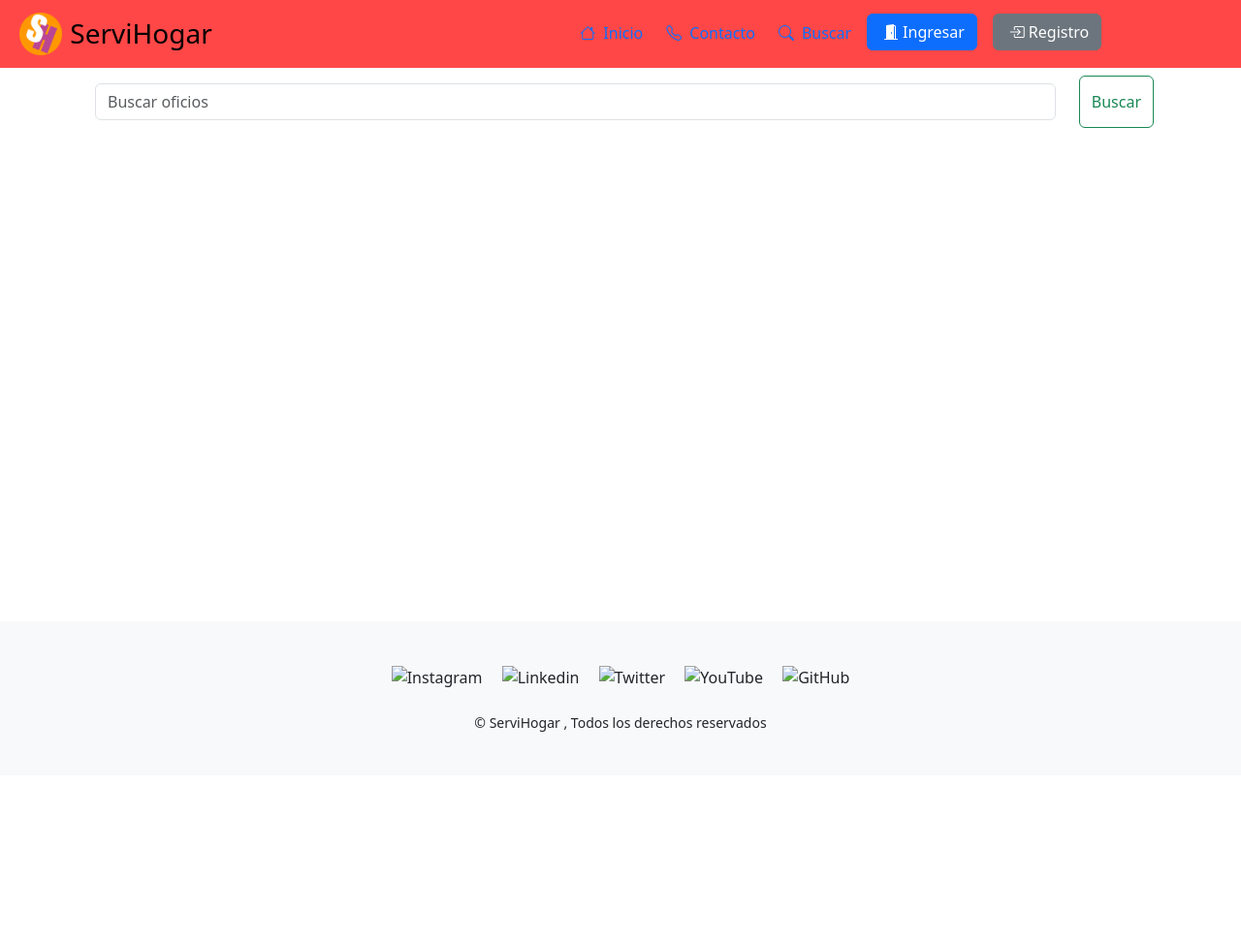
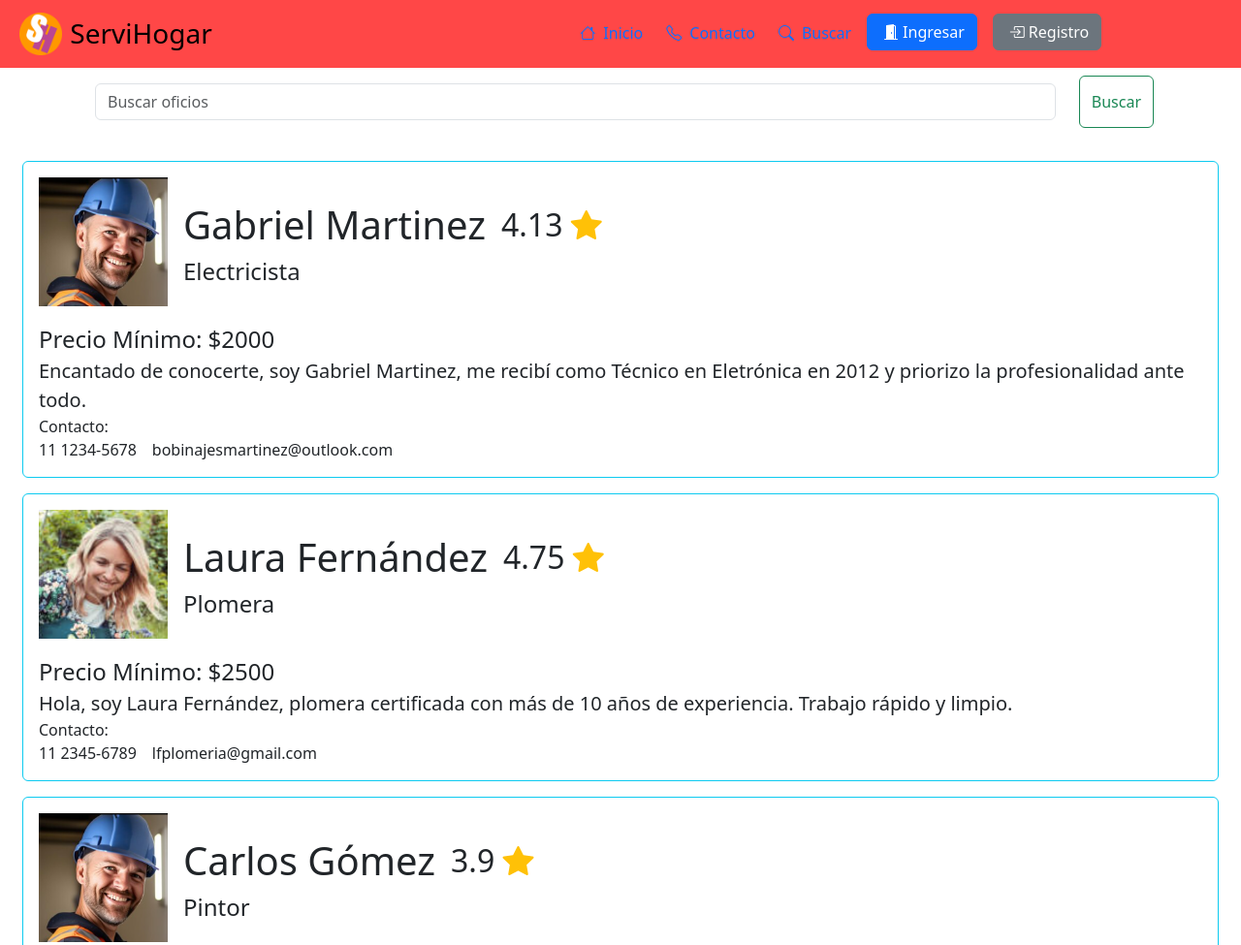
Before and after one commit to undrbug/cAc_integrador, a plain HTML site: page pages/buscador.html in a window 1280 px wide. Shown: the top 975 px of the page at 97% size. Before the commit the page ends 800 px from the top, so only its background shows below. Drawn offline with nearby package versions, Linux system fonts and the light colour scheme; files that its build step writes are made by us from their sources.

Commit message:
Arreglado error con el Listado y el Buscador

```diff
--- a/pages/buscador.html
+++ b/pages/buscador.html
@@ -9,7 +9,7 @@
     <link href="https://cdn.jsdelivr.net/npm/bootstrap@5.3.3/dist/css/bootstrap.min.css" rel="stylesheet"
         integrity="sha384-QWTKZyjpPEjISv5WaRU9OFeRpok6YctnYmDr5pNlyT2bRjXh0JMhjY6hW+ALEwIH" crossorigin="anonymous">
     <link rel="stylesheet" href="https://cdn.jsdelivr.net/npm/bootstrap-icons@1.11.3/font/bootstrap-icons.min.css">
-    <link href="styles.css" rel="stylesheet">
+    <link href="../styles.css" rel="stylesheet">
     <link rel="stylesheet" href="./pages/style/footer.css">
 </head>
 
@@ -63,19 +63,19 @@
                     <div class="col-lg-12 mb-4 mb-md-0">
                         <div class="mb-4">
                             <a href="#" title="Instagram" class="text-dark mx-2">
-                                <img src="./imgs/instagram.svg" alt="Instagram" class="social-icon">
+                                <img src="../imgs/instagram.svg" alt="Instagram" class="social-icon">
                             </a>
                             <a href="#" title="Linkedin" class="text-dark mx-2">
-                                <img src="./imgs/linkedin.svg" alt="Linkedin" class="social-icon">
+                                <img src="../imgs/linkedin.svg" alt="Linkedin" class="social-icon">
                             </a>
                             <a href="#" title="Twitter" class="text-dark mx-2">
-                                <img src="./imgs/twitter.svg" alt="Twitter" class="social-icon">
+                                <img src="../imgs/twitter.svg" alt="Twitter" class="social-icon">
                             </a>
                             <a href="#" title="Youtube" class="text-dark mx-2">
-                                <img src="./imgs/youtube.svg" alt="YouTube" class="social-icon">
+                                <img src="../imgs/youtube.svg" alt="YouTube" class="social-icon">
                             </a>
                             <a href="#" title="GitHub" class="text-dark mx-2">
-                                <img src="./imgs/github.svg" alt="GitHub" class="social-icon">
+                                <img src="../imgs/github.svg" alt="GitHub" class="social-icon">
                             </a>
                         </div>
                         <small class="d-block">&copy; ServiHogar <span id="year"></span>, Todos los derechos
@@ -89,8 +89,8 @@
     <script src="https://cdn.jsdelivr.net/npm/bootstrap@5.3.3/dist/js/bootstrap.bundle.min.js"
         integrity="sha384-YvpcrYf0tY3lHB60NNkmXc5s9fDVZLESaAA55NDzOxhy9GkcIdslK1eN7N6jIeHz"
         crossorigin="anonymous"></script>
-    <script src="listado.js"> </script>
-    <script src="./script/search.js"></script>
+    <script src="../script/listado.js"> </script>
+    <script src="../script/search.js"></script>
 </body>
 
 </html>
--- a/listado.js
+++ b/script/listado.js
@@ -2,7 +2,7 @@
 const Listado = [
     {
         nombre: "Gabriel Martinez",
-        imagen: "imgs/pfp_tecnico.png",
+        imagen: "../imgs/pfp_tecnico.png",
         oficio: "Electricista",
         email: "bobinajesmartinez@outlook.com",
         telefono: "11 1234-5678",
@@ -13,7 +13,7 @@ const Listado = [
 
     {
         nombre: "Laura Fernández",
-        imagen: "imgs/pfp_jardinera.png",
+        imagen: "../imgs/pfp_jardinera.png",
         oficio: "Plomera",
         email: "lfplomeria@gmail.com",
         telefono: "11 2345-6789",
@@ -24,7 +24,7 @@ const Listado = [
 
     {
         nombre: "Carlos Gómez",
-        imagen: "imgs/pfp_tecnico.png",
+        imagen: "../imgs/pfp_tecnico.png",
         oficio: "Pintor",
         email: "carlospinturas@hotmail.com",
         telefono: "11 3456-7890",
@@ -35,7 +35,7 @@ const Listado = [
 
     {
         nombre: "Ana Rodríguez",
-        imagen: "imgs/pfp_jardinera.png",
+        imagen: "../imgs/pfp_jardinera.png",
         oficio: "Jardinera",
         email: "anarodriguezjardineria@outlook.com",
         telefono: "11 4567-8901",
@@ -46,7 +46,7 @@ const Listado = [
 
     {
         nombre: "Miguel Torres",
-        imagen: "imgs/pfp_tecnico.png",
+        imagen: "../imgs/pfp_tecnico.png",
         oficio: "Carpintero",
         email: "miguelcarpintero@gmail.com",
         telefono: "11 5678-9012",
@@ -57,7 +57,7 @@ const Listado = [
 
     {
         nombre: "Sofía López",
-        imagen: "imgs/pfp_jardinera.png",
+        imagen: "../imgs/pfp_jardinera.png",
         oficio: "Cerrajera",
         email: "sofialocksmith@yahoo.com",
         telefono: "11 6789-0123",
@@ -68,7 +68,7 @@ const Listado = [
 
     {
         nombre: "Javier Pérez",
-        imagen: "imgs/pfp_tecnico.png",
+        imagen: "../imgs/pfp_tecnico.png",
         oficio: "Albañil",
         email: "javieralbanil@gmail.com",
         telefono: "11 7890-1234",
@@ -79,7 +79,7 @@ const Listado = [
 
     {
         nombre: "Lucía Ramírez",
-        imagen: "imgs/pfp_jardinera.png",
+        imagen: "../imgs/pfp_jardinera.png",
         oficio: "Decoradora de interiores",
         email: "luciad.decoradora@outlook.com",
         telefono: "11 8901-2345",
@@ -90,7 +90,7 @@ const Listado = [
 
     {
         nombre: "Roberto Sánchez",
-        imagen: "imgs/pfp_tecnico.png",
+        imagen: "../imgs/pfp_tecnico.png",
         oficio: "Fontanero",
         email: "robertofontanero@gmail.com",
         telefono: "11 9012-3456",
@@ -101,7 +101,7 @@ const Listado = [
 
     {
         nombre: "Elena García",
-        imagen: "imgs/pfp_jardinera.png",
+        imagen: "../imgs/pfp_jardinera.png",
         oficio: "Electricista",
         email: "elenag.electricista@outlook.com",
         telefono: "11 0123-4567",
@@ -112,7 +112,7 @@ const Listado = [
 
     {
         nombre: "Marco Bianchi",
-        imagen: "imgs/pfp_tecnico.png",
+        imagen: "../imgs/pfp_tecnico.png",
         oficio: "Carpintero",
         email: "marcobianchi@gmail.com",
         telefono: "11 5678-3456",
@@ -123,7 +123,7 @@ const Listado = [
 
     {
         nombre: "Isabel Moreno",
-        imagen: "imgs/pfp_jardinera.png",
+        imagen: "../imgs/pfp_jardinera.png",
         oficio: "Jardinera",
         email: "isabelmoreno@yahoo.com",
         telefono: "11 6789-4567",
@@ -134,7 +134,7 @@ const Listado = [
 
     {
         nombre: "Hans Müller",
-        imagen: "imgs/pfp_tecnico.png",
+        imagen: "../imgs/pfp_tecnico.png",
         oficio: "Pintor",
         email: "hansmuller@gmail.com",
         telefono: "11 7890-5678",
@@ -145,7 +145,7 @@ const Listado = [
 
     {
         nombre: "James Smith",
-        imagen: "imgs/pfp_tecnico.png",
+        imagen: "../imgs/pfp_tecnico.png",
         oficio: "Fontanero",
         email: "james.smith@outlook.com",
         telefono: "11 8901-6789",
@@ -156,7 +156,7 @@ const Listado = [
 
     {
         nombre: "Natalia Martínez",
-        imagen: "imgs/pfp_jardinera.png",
+        imagen: "../imgs/pfp_jardinera.png",
         oficio: "Electricista",
         email: "nataliamartinez@outlook.com",
         telefono: "11 1234-7890",
@@ -167,7 +167,7 @@ const Listado = [
 
     {
         nombre: "Giuseppe Romano",
-        imagen: "imgs/pfp_tecnico.png",
+        imagen: "../imgs/pfp_tecnico.png",
         oficio: "Albañil",
         email: "giusepperomano@gmail.com",
         telefono: "11 2345-8901",
@@ -178,7 +178,7 @@ const Listado = [
 
     {
         nombre: "Emma Fischer",
-        imagen: "imgs/pfp_jardinera.png",
+        imagen: "../imgs/pfp_jardinera.png",
         oficio: "Decoradora de interiores",
         email: "emma.fischer@outlook.com",
         telefono: "11 3456-9012",
@@ -189,7 +189,7 @@ const Listado = [
 
     {
         nombre: "Juan López",
-        imagen: "imgs/pfp_tecnico.png",
+        imagen: "../imgs/pfp_tecnico.png",
         oficio: "Cerrajero",
         email: "juan.lopez@gmail.com",
         telefono: "11 4567-0123",
@@ -200,7 +200,7 @@ const Listado = [
 
     {
         nombre: "Michael Johnson",
-        imagen: "imgs/pfp_tecnico.png",
+        imagen: "../imgs/pfp_tecnico.png",
         oficio: "Electricista",
         email: "michael.johnson@outlook.com",
         telefono: "11 5678-1234",
@@ -276,3 +276,5 @@ document.getElementById('key_search').addEventListener('keyup', (e) => {
     });
     importarListado(filteredList);
 });
+
+importarListado();
```
Also changed, not shown: pages/contact.html (+1 -1 lines), pages/login.html (+1 -1 lines), pages/register.html (+1 -1 lines), pages/style/forms.css (renamed from pages/style/index.css).
